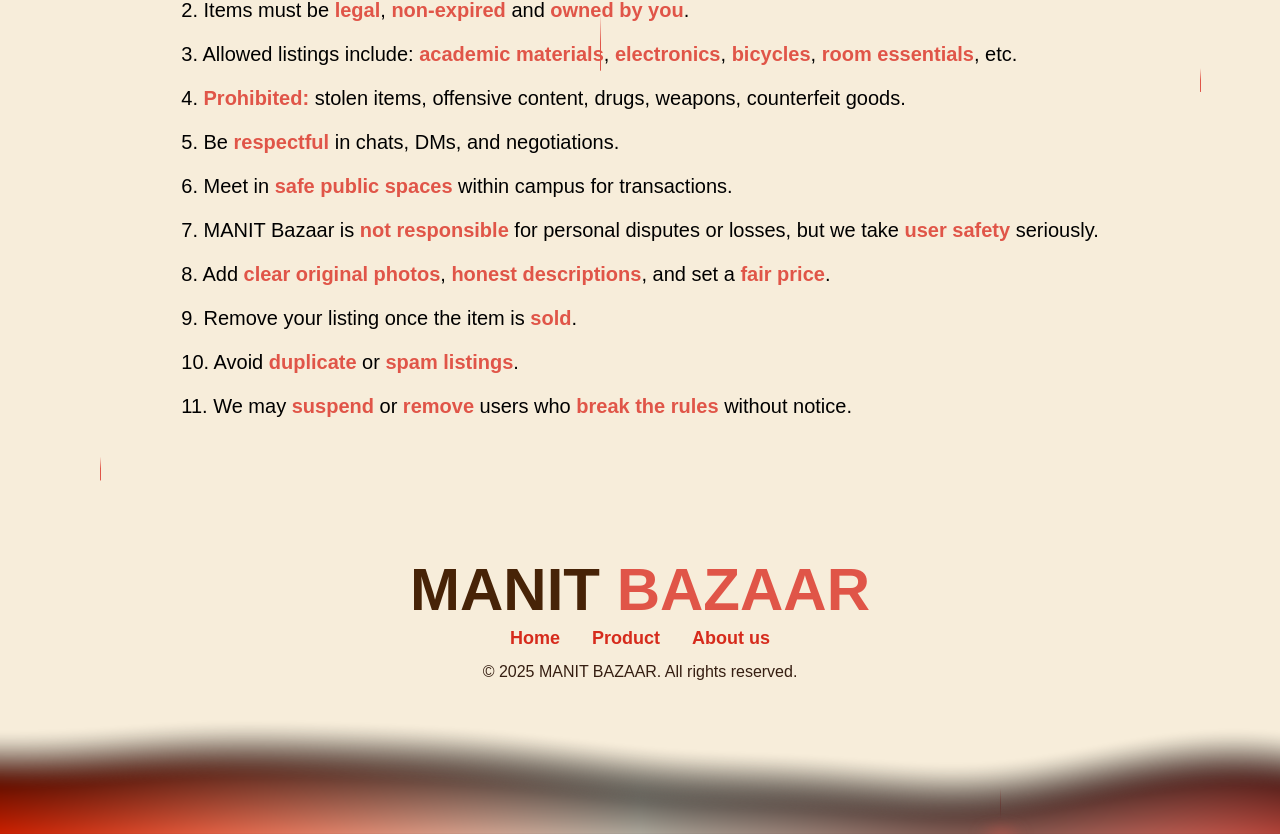
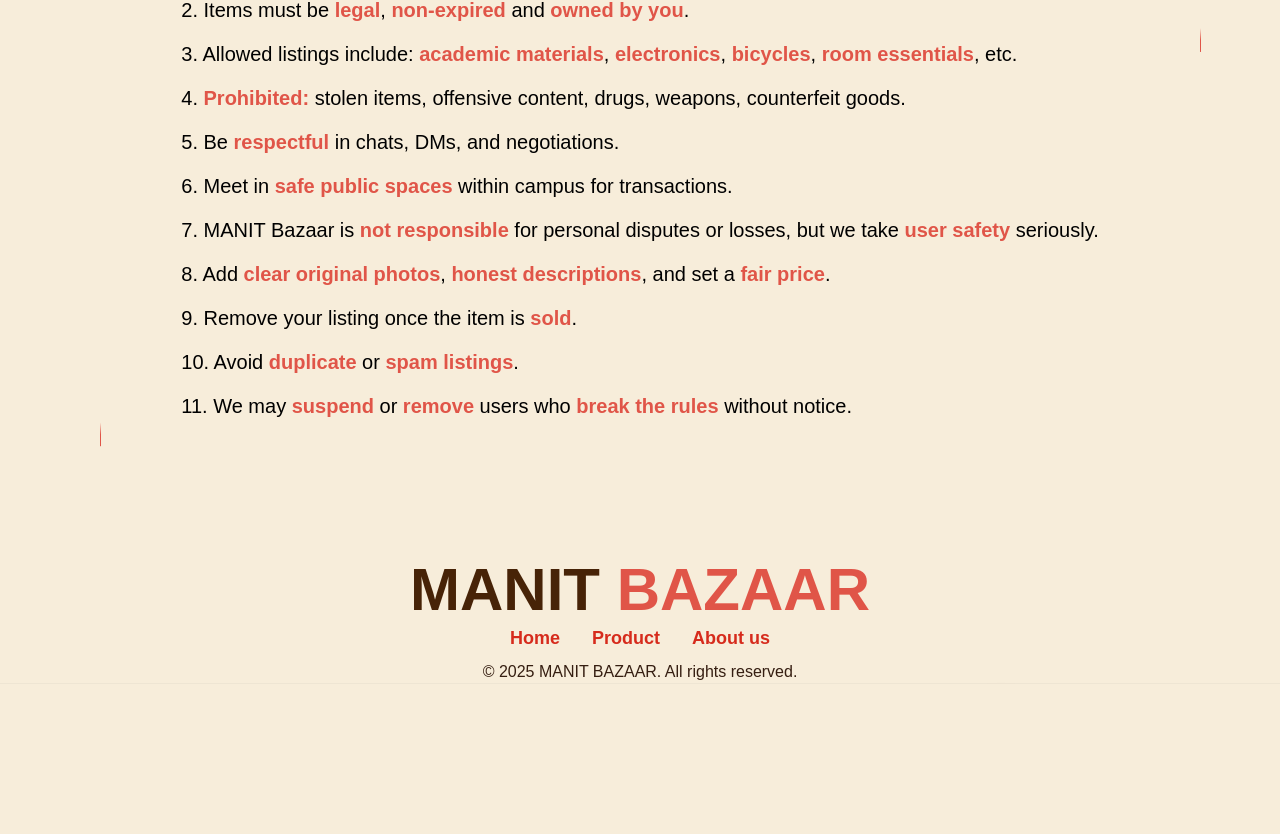
Before and after one commit to Saumyakhushlani/Manit-Bazaar, a Next.js app: page / in a window 1280 px wide. Shown: the part 1092-1926 px from the top of the page. After the commit the page ends 1776 px from the top, so only its background shows below. Built offline with nearby package versions, Linux system fonts and the light colour scheme; no server answers.

Commit message:
Aurorra removed

```diff
--- a/src/components/ui/footer.js
+++ b/src/components/ui/footer.js
@@ -43,12 +43,12 @@
           &copy; {new Date().getFullYear()} MANIT BAZAAR. All rights reserved.
         </p>
       </div>
-      <Aurora
+      {/* <Aurora
         colorStops={["#E05548", "#FFF8E6", "#FF2800"]}
         blend={0.5}
         amplitude={0.7}
         speed={0.5}
-      />
+      /> */}
     </footer>
   );
 };
```
